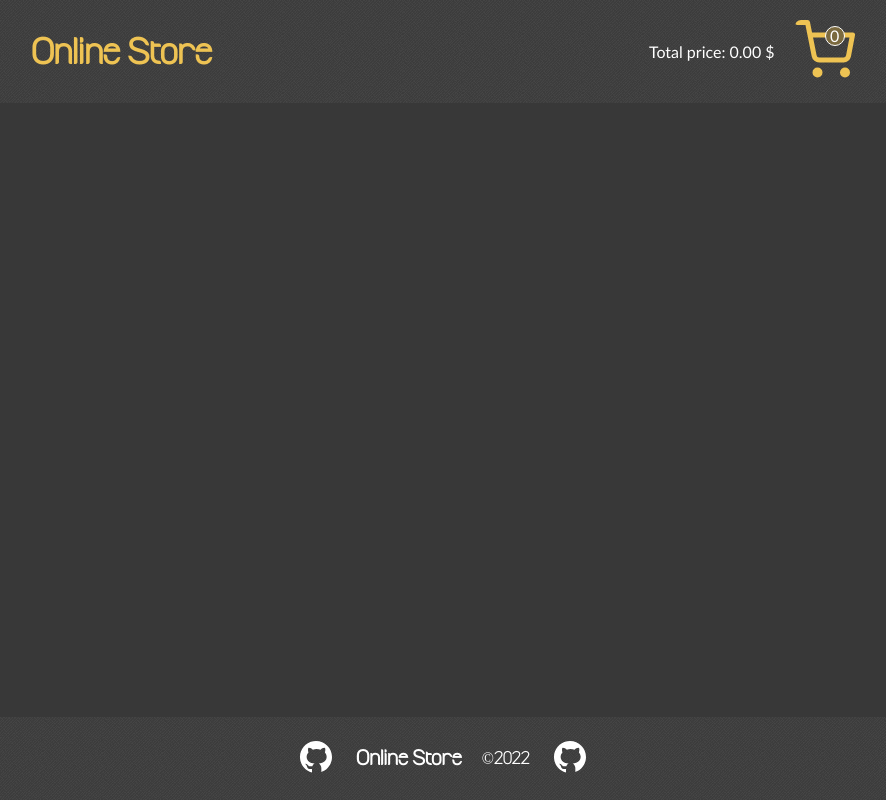
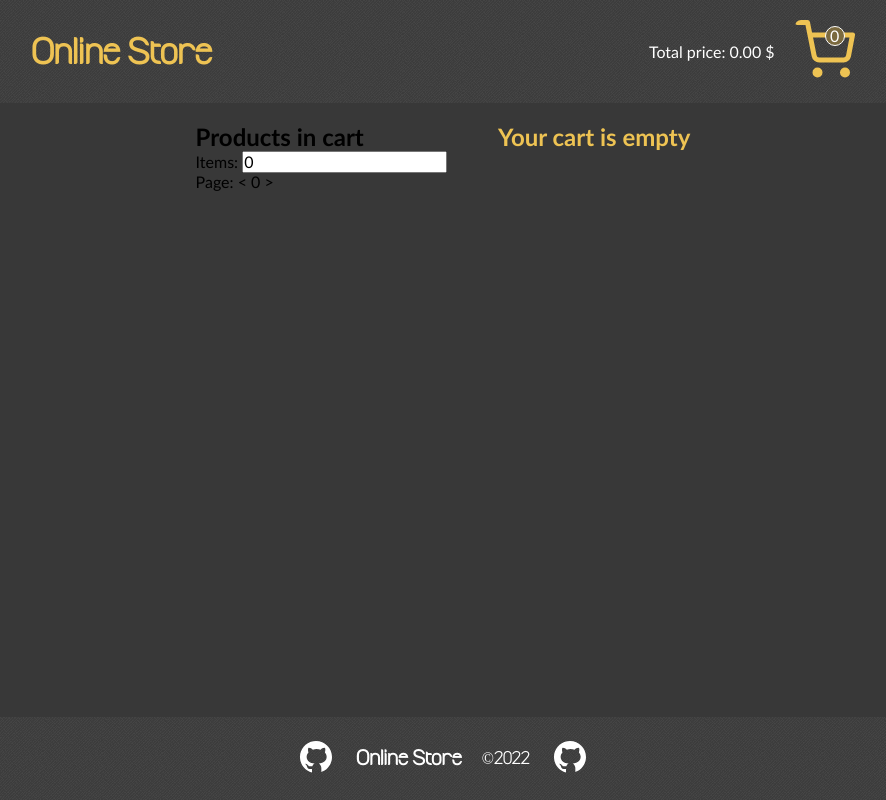
Before and after one commit to osipikav/Online-Store, a plain HTML site: page pages/order-cart/cart.html in a window 1280 px wide. Shown: the whole page, without its empty margins (197-1083 px from the left). Drawn offline with Linux system fonts and the light colour scheme.

Commit message:
feat: start cart-page layout

```diff
--- a/pages/order-cart/cart.html
+++ b/pages/order-cart/cart.html
@@ -32,8 +32,28 @@
             </div>
         </nav>
     </header>
-    <main class="main">
+    <main class="main main__cart">
+        <section class="main__ordered ordered">
+            <div class="ordered__header">
+                <h2>Products in cart</h2>
+                <div class="ordered__amount">
+                    <div>Items: <input type="text" value="0"></input></div>
+                </div>
+                <div class="odrered__pages">
+                    <div>Page:
+                        <button> < </button>
+                        <span>0</span>
+                        <button> > </button>
+                    </div>
+                </div>
+            </div>
 
+
+        </section>
+
+        <section class="main__summary">
+
+        </section>
     </main>
     <footer class="footer">
         <div class="footer__nav">
--- a/pages/order-cart/cart.js
+++ b/pages/order-cart/cart.js
@@ -1,3 +1,18 @@
+let orderAmount = document.querySelector('.order__amount');
+let cartBtn = document.querySelector('.order__link');
+let main = document.querySelector('main');
+
+function isEmpty() {
+    if (orderAmount.innerHTML == '0') {
+        let cartTitle = document.createElement('h2');
+        main.append(cartTitle);
+        cartTitle.innerHTML = 'Your cart is empty';
+        cartTitle.style.setProperty('color', '#EEC353');
+    } else {
+        main.removeChild(cartTitle);
+    }
+}
+isEmpty();
 /* let cartBtn = document.querySelector('.order__link');
 let main = document.querySelector('main');
 let sections = document.querySelectorAll('section');
```
Also changed, not shown: scss/_main_filters.scss (+0 -24 lines), 1 other file.
